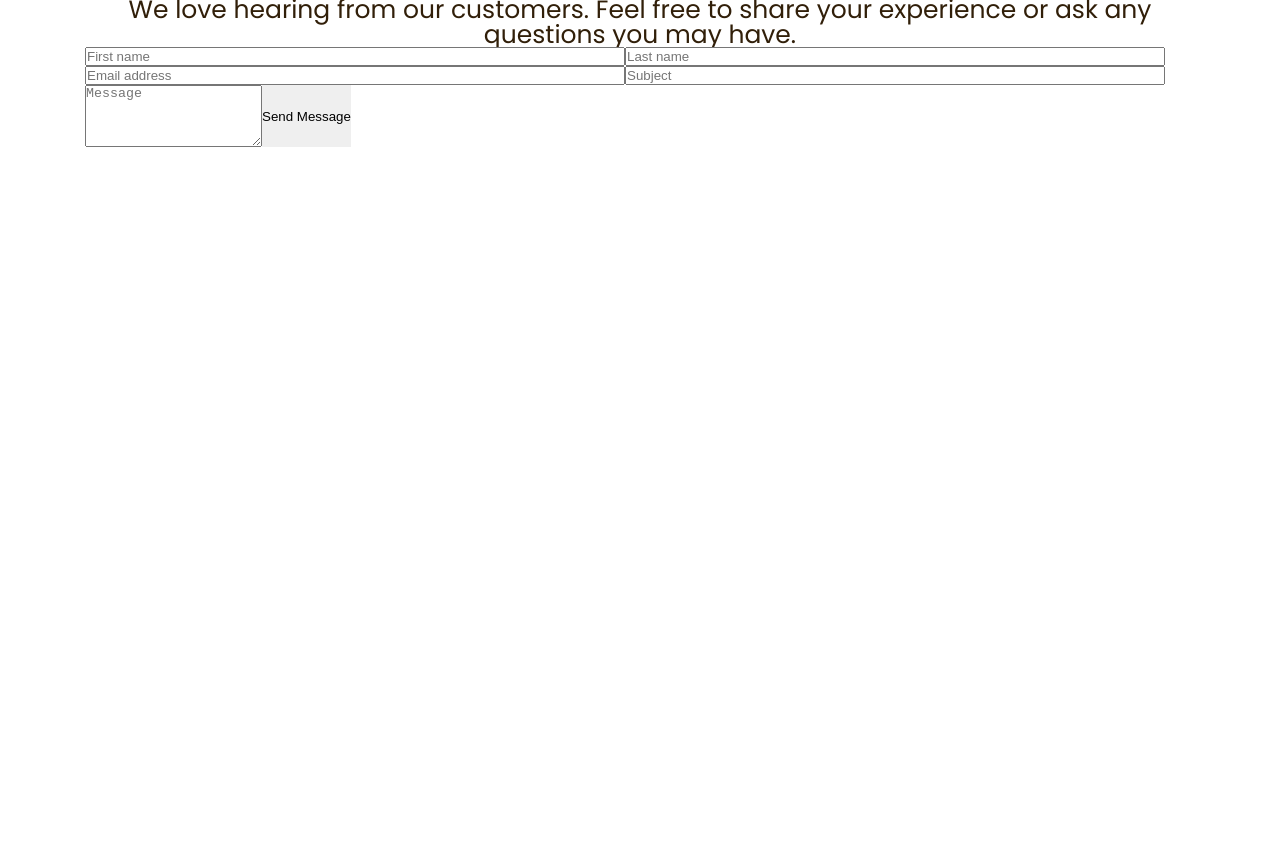
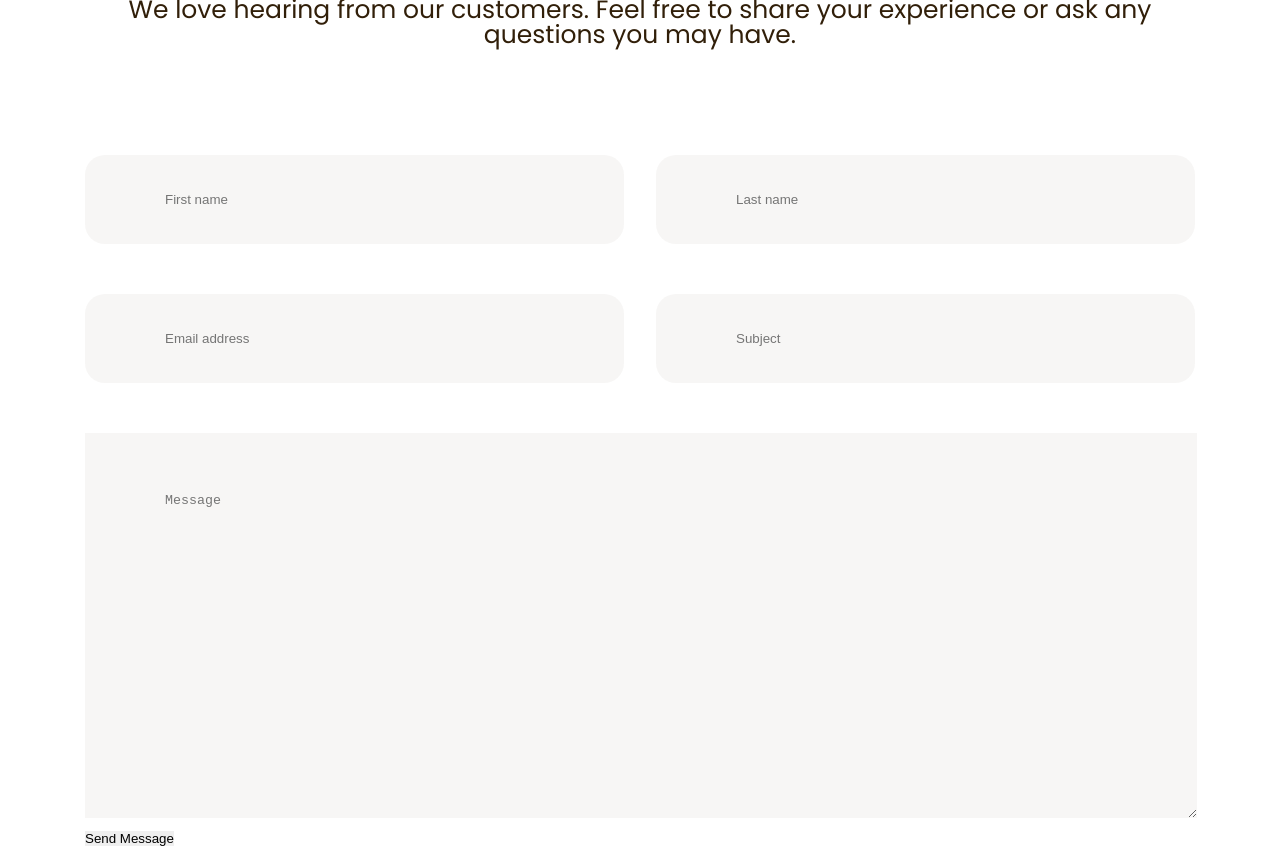
Before and after one commit to Azamatmasharipov707/Restaurant, a plain HTML site: page pages/contact.html in a window 1280 px wide. Shown: the part 94-944 px from the top of the page. Before the commit the page ends 800 px from the top, so only its background shows below. Drawn offline with Linux system fonts and the light colour scheme.

Commit message:
contact us....

```diff
--- a/css/contact.css
+++ b/css/contact.css
@@ -55,17 +55,39 @@ button {
     line-height: 100%;
     text-align: center;
     color: #311F09;
+    padding-bottom: 108px;
 }
 
-.contact__form {
+.contact__form div:nth-of-type(1) {
     display: flex;
-    flex-wrap: wrap;
-    padding: 36 80;
-
-    /* flex-direction: column; */
+    column-gap: 32px;
+    margin-bottom: 50px;
+    justify-content: center;
+    border: none;
 }
 
-.contact__form input {
-    max-width: 540px;
-    width: 100%;
+.contact__form div:nth-of-type(2) {
+    display: flex;
+    column-gap: 32px;
+    justify-content: center;
+    border: none;
 }
+
+.input {
+border-radius: 20px;
+padding: 37px 80px;
+width: 540px;
+outline: none;
+border: none;
+background-color: #d0ccc72f;
+}
+
+.contact_f_text {
+    width: 1112px;
+    height: 385px;
+    margin-top: 50px;
+    outline: none;
+    border: none;
+    background-color: #d0ccc72f;
+    padding: 60px 80px;
+}
--- a/pages/contact.html
+++ b/pages/contact.html
@@ -23,11 +23,15 @@
                 questions you may have.</p>
 
             <form class="contact__form">
-                <input type="text" placeholder="First name" required>
-                <input type="text" placeholder="Last name" required>
-                <input type="email" placeholder="Email address" required>
-                <input type="text" placeholder="Subject">
-                <textarea placeholder="Message" rows="4"></textarea>
+                <div>
+                    <input class="input" type="text" placeholder="First name" required>
+                <input class="input" type="text" placeholder="Last name" required>
+                </div>
+                <div>
+                <input class="input" type="email" placeholder="Email address" required>
+                <input class="input" type="text" placeholder="Subject">
+                </div>
+                <textarea class="contact_f_text" placeholder="Message" rows="4"></textarea>
                 <button type="submit">Send Message</button>
             </form>
         </div>
```
